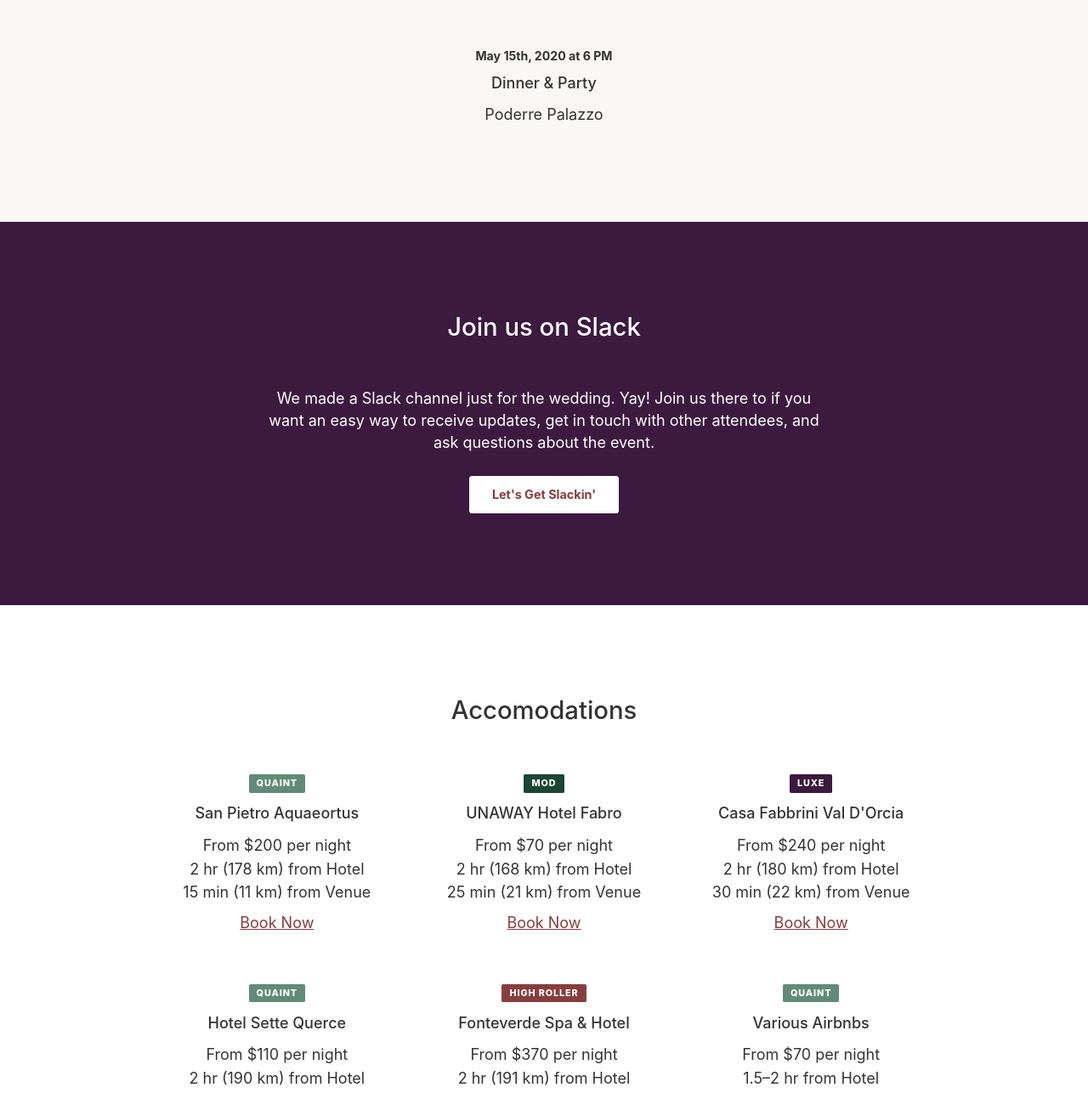
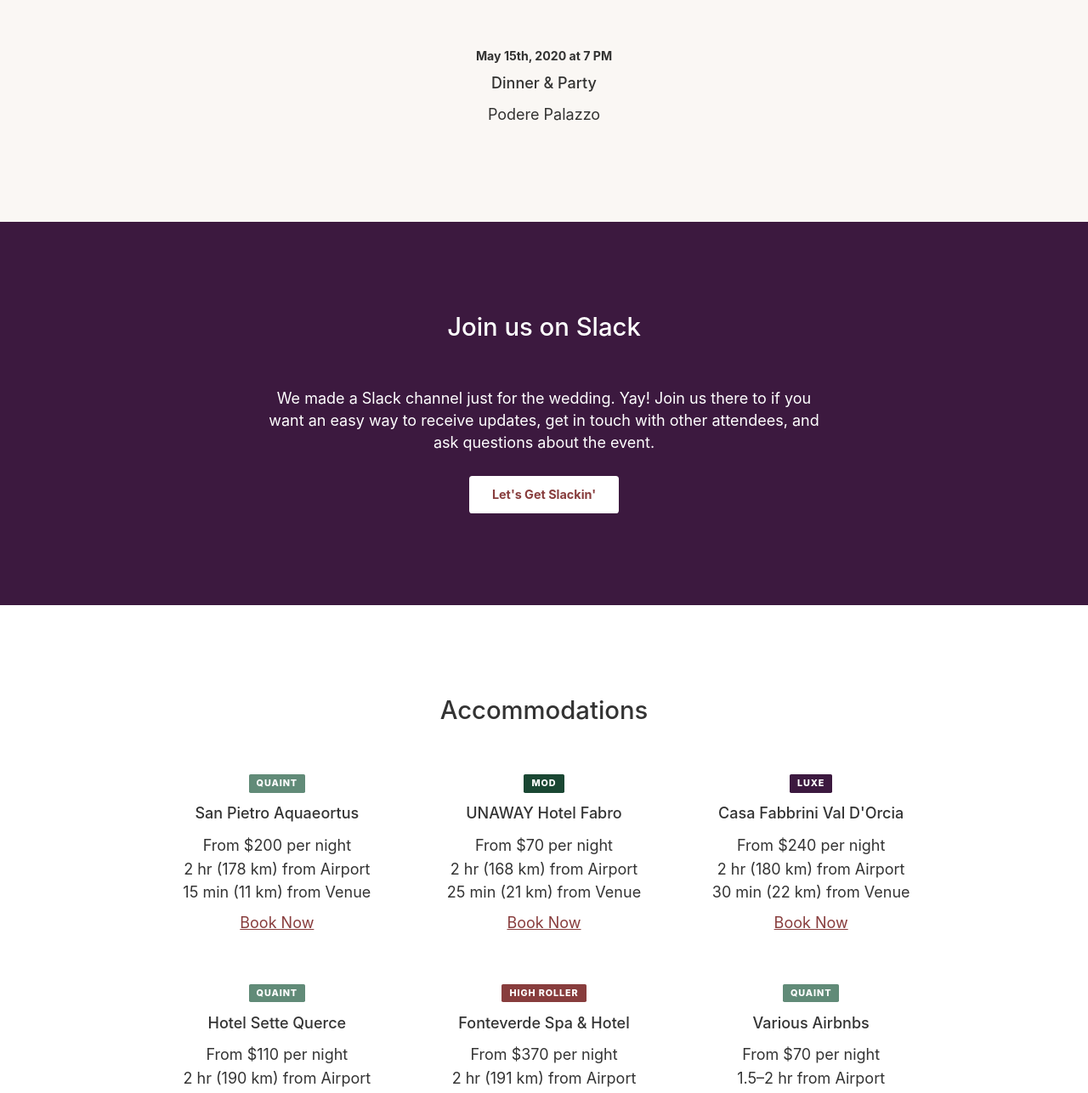
Before and after one commit to tivonaporter/tivonaporter-wedding.github.io, a Gatsby site: page / in a window 1280 px wide. Shown: the part 2504-3790 px from the top of the page at 85% size. Built offline with nearby package versions, Linux system fonts and the light colour scheme; Gatsby itself is replaced by a stand-in of ours; a web font is replaced by a local one.

Commit message:
Fix some broken shit and typos

```diff
--- /dev/null
+++ b/src/components/accommodation.js
@@ -0,0 +1,18 @@
+import React from "react"
+import Badge from "../components/badge"
+
+const Accommodation = ({ badgeTitle,badgeColor,name,price,airportDist,venueDist,url }) => (
+  <div class="accommodation">
+    <Badge
+      title={badgeTitle}
+      color={badgeColor}
+    />
+    <h4>{name}</h4>
+    <p>From {price} per night</p>
+    <p>{airportDist} from Airport</p>
+    <p>{venueDist} from Venue</p>
+    <a href={url} target="_blank">Book Now</a>
+  </div>
+)
+
+export default Accommodation
--- a/src/components/accomodation.js
+++ /dev/null
@@ -1,18 +0,0 @@
-import React from "react"
-import Badge from "../components/badge"
-
-const Accomodation = ({ badgeTitle,badgeColor,name,price,airportDist,venueDist,url }) => (
-  <div class="accomodation">
-    <Badge
-      title={badgeTitle}
-      color={badgeColor}
-    />
-    <h4>{name}</h4>
-    <p>From {price} per night</p>
-    <p>{airportDist} from Hotel</p>
-    <p>{venueDist} from Venue</p>
-    <a href="{url}" target="_blank">Book Now</a>
-  </div>
-)
-
-export default Accomodation
--- a/src/components/components.css
+++ b/src/components/components.css
@@ -1,17 +1,17 @@
-/* Accomodation */
-.accomodation {
+/* accommodation */
+.accommodation {
   margin-bottom: var(--spacingsmall);
 }
 
-.accomodation p:not(:last-of-type) {
+.accommodation p:not(:last-of-type) {
   margin-bottom: .1rem;
 }
 
-.accomodation p:last-of-type {
+.accommodation p:last-of-type {
   margin-bottom: .5rem;
 }
 
-.accomodation h4 {
+.accommodation h4 {
   margin-top: .8rem;
   margin-bottom: .8rem;
 }
--- a/src/pages/index.js
+++ b/src/pages/index.js
@@ -2,7 +2,7 @@ import React from "react"
 import { Link } from "gatsby"
 
 import Layout from "../components/layout"
-import Accomodation from "../components/accomodation"
+import Accommodation from "../components/accommodation"
 import AgendaItem from "../components/agenda-item"
 import Bio from "../components/bio"
 import CoverImage from "../components/cover-image"
@@ -93,25 +93,25 @@ const IndexPage = () => (
             date="May 14th, 2020"
             time="2 PM"
             title="Cocktail & Swim"
-            detail="Poolside at Poderre Palazzo"
-          />
-          <AgendaItem
-            date="May 15th, 2020"
-            time="4 PM"
-            title="Ceremony"
-            detail="Lakeside at Poderre Palazzo"
+            detail="Poolside at Podere Palazzo"
           />
           <AgendaItem
             date="May 15th, 2020"
             time="5 PM"
-            title="Cocktail Hour"
-            detail="Poderre Palazzo"
+            title="Ceremony"
+            detail="Lakeside at Podere Palazzo"
           />
           <AgendaItem
             date="May 15th, 2020"
             time="6 PM"
+            title="Cocktail Hour"
+            detail="Podere Palazzo"
+          />
+          <AgendaItem
+            date="May 15th, 2020"
+            time="7 PM"
             title="Dinner & Party"
-            detail="Poderre Palazzo"
+            detail="Podere Palazzo"
           />
       </div>
     </div>
@@ -138,7 +138,7 @@ const IndexPage = () => (
     </div>
 
 
-    {/* accomodations */}
+    {/* accommodations */}
     <div class="container expanded pad-lg" style={{
       textAlign: `center`,
       backgroundColor: `white`,
@@ -146,10 +146,10 @@ const IndexPage = () => (
     <div class="container">
       <h2 style={{
         marginBottom: `3rem`
-      }}>Accomodations</h2>
+      }}>Accommodations</h2>
         <div class="row">
           <div class="col-6 md-col-3 lg-col-2">
-            <Accomodation
+            <Accommodation
               badgeTitle="Quaint"
               badgeColor="green-light"
               name="San Pietro Aquaeortus"
@@ -160,7 +160,7 @@ const IndexPage = () => (
             />
           </div>
           <div class="col-6 md-col-3 lg-col-2">
-            <Accomodation
+            <Accommodation
               badgeTitle="Mod"
               badgeColor="green"
               name="UNAWAY Hotel Fabro"
@@ -171,7 +171,7 @@ const IndexPage = () => (
             />
           </div>
           <div class="col-6 md-col-3 lg-col-2">
-            <Accomodation
+            <Accommodation
               badgeTitle="Luxe"
               badgeColor="purple"
               name="Casa Fabbrini Val D'Orcia"
@@ -182,7 +182,7 @@ const IndexPage = () => (
             />
           </div>
           <div class="col-6 md-col-3 lg-col-2">
-            <Accomodation
+            <Accommodation
               badgeTitle="Quaint"
               badgeColor="green-light"
               name="Hotel Sette Querce"
@@ -193,7 +193,7 @@ const IndexPage = () => (
             />
           </div>
           <div class="col-6 md-col-3 lg-col-2">
-            <Accomodation
+            <Accommodation
               badgeTitle="High Roller"
               badgeColor="pink"
               name="Fonteverde Spa & Hotel"
@@ -204,7 +204,7 @@ const IndexPage = () => (
             />
           </div>
           <div class="col-6 md-col-3 lg-col-2">
-            <Accomodation
+            <Accommodation
               badgeTitle="Quaint"
               badgeColor="green-light"
               name="Various Airbnbs"
```
